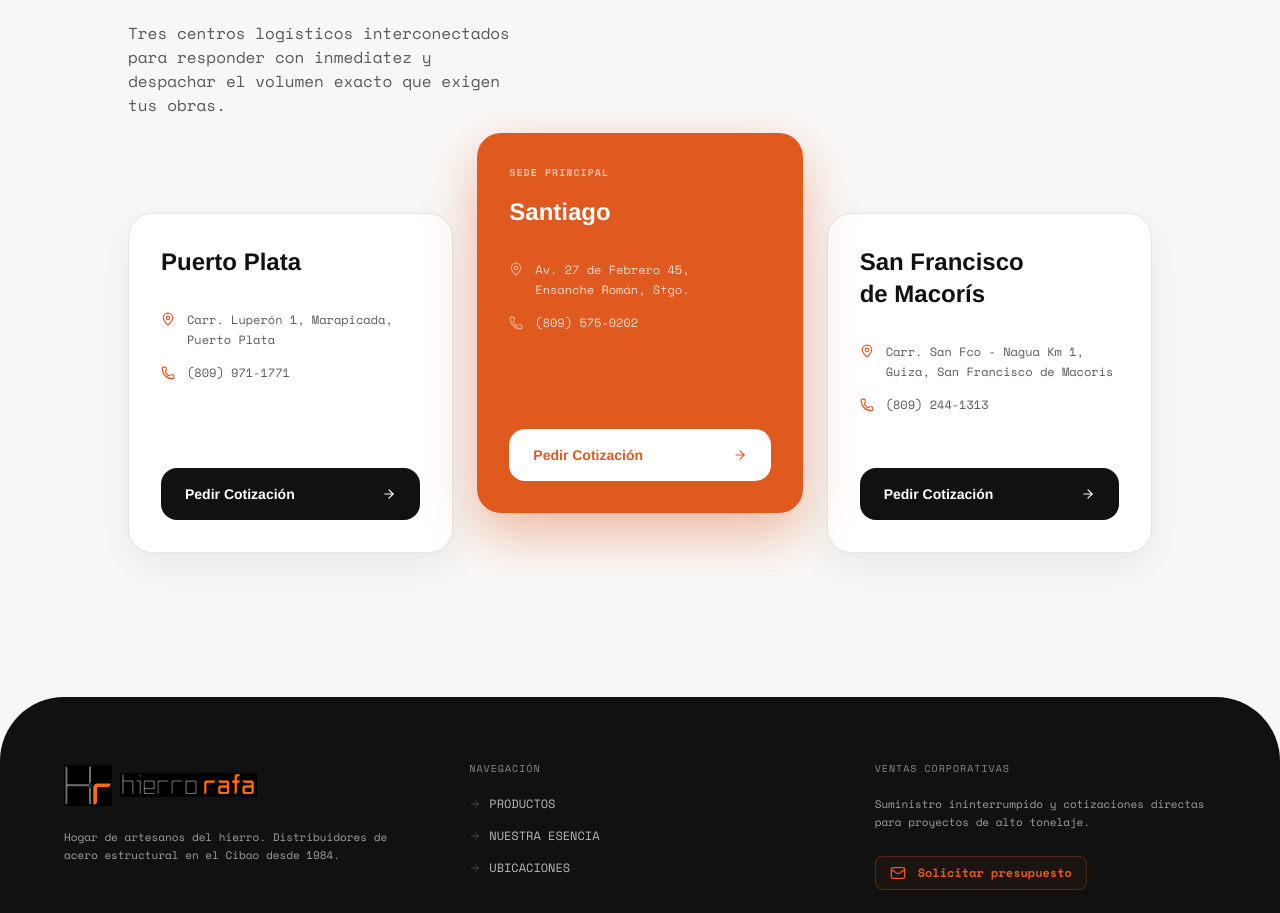
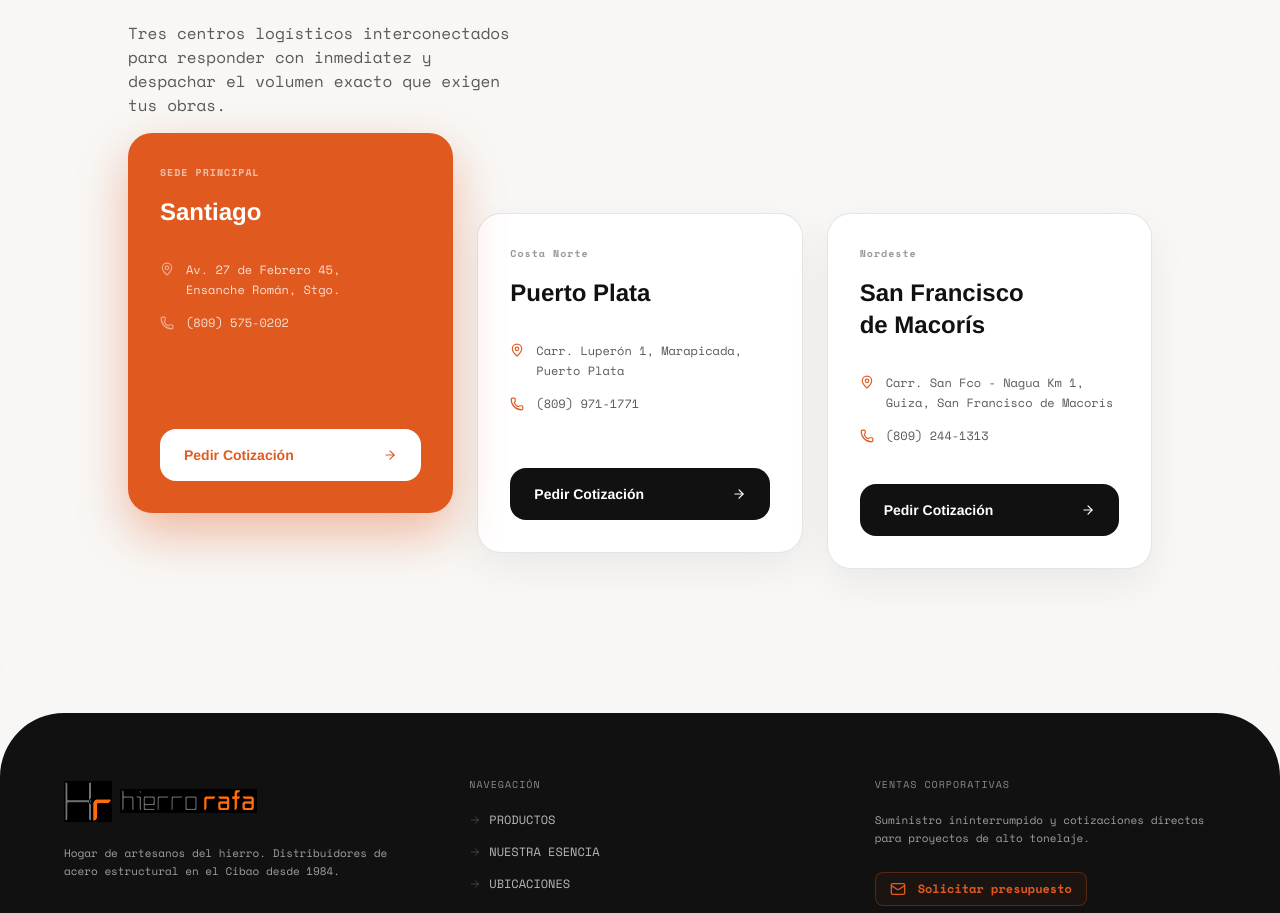
Before and after one commit to alfredmarte/hierro-rafa-elite, a React (Vite) app: page / in a window 1280 px wide. Shown: the part 3864-4777 px from the top of the page. Built offline with nearby package versions, Linux system fonts and the light colour scheme.

Commit message:
refactor(data-layer): Centralizar arreglo de ubicaciones apuntando a brand.json para evitar desincronizaciones

```diff
--- a/src/App.jsx
+++ b/src/App.jsx
@@ -98,11 +98,7 @@ const Logo = ({ inverted = false, className = '' }) => (
 // ─────────────────────────────────────────────────────────────────────
 const BranchRouterModal = ({ isOpen, onClose, onBranchSelect }) => {
   if (!isOpen) return null;
-  const ROUTE_BRANCHES = [
-    { city: 'Santiago', subtitle: 'Cibao Central, Línea Noroeste', whatsapp: '18294513269', isMain: true },
-    { city: 'Puerto Plata', subtitle: 'Costa Norte', whatsapp: '18294513260' },
-    { city: 'San Fco. de Macorís', subtitle: 'Nordeste, Cibao Sur, Samaná', whatsapp: '18092441313' }
-  ];
+  // Eliminado arreglo local. Los datos ahora provienen del JSON maestro (brandData.locations)
   return (
     <div className="fixed inset-0 z-[100] flex items-center justify-center bg-black/60 backdrop-blur-sm p-4 animate-in fade-in duration-200" onClick={onClose}>
       <div className="bg-white rounded-[2rem] w-full max-w-lg shadow-2xl relative overflow-hidden animate-in slide-in-from-bottom-4 duration-300" onClick={e => e.stopPropagation()}>
@@ -148,9 +144,9 @@ const BranchRouterModal = ({ isOpen, onClose, onBranchSelect }) => {
              <span className="font-data text-[10px] text-grayDark uppercase tracking-widest font-bold">O inicia tu cotización vía WhatsApp</span>
              <div className="h-[1px] bg-orange/20 flex-1"></div>
           </div>
-          {ROUTE_BRANCHES.map(b => (
+          {brandData.locations.map(b => (
             <button
-              key={b.city}
+              key={b.name}
               onClick={() => onBranchSelect(b)}
               className="w-full text-left flex items-center justify-between p-4 rounded-xl transition-all group outline-none focus-visible:ring-2 focus-visible:ring-orange bg-white border-2 border-transparent hover:bg-white hover:border-orange/30 hover:shadow-md"
             >
@@ -160,12 +156,12 @@ const BranchRouterModal = ({ isOpen, onClose, onBranchSelect }) => {
                 </div>
                 <div>
                   <div className="flex items-center gap-2 mb-1">
-                    <div className="font-heading font-bold text-lg text-dark leading-none group-hover:text-orange transition-colors">{b.city}</div>
-                    {b.isMain && <span className="px-2 py-0.5 rounded-[4px] bg-orange/10 text-orange border border-orange/20 text-[9px] font-bold tracking-widest uppercase">Matriz</span>}
+                    <div className="font-heading font-bold text-lg text-dark leading-none group-hover:text-orange transition-colors">{b.name}</div>
+                    {b.isHQ && <span className="px-2 py-0.5 rounded-[4px] bg-orange/10 text-orange border border-orange/20 text-[9px] font-bold tracking-widest uppercase">Matriz</span>}
                   </div>
                   {/* Copywriter: Logística Explícita */}
                   <div className="font-data text-[11px] text-grayDark mt-0.5">
-                    <span className="font-bold text-dark">Despachos:</span> {b.subtitle}
+                    <span className="font-bold text-dark">Despachos:</span> {b.coverage}
                   </div>
                 </div>
               </div>
@@ -223,7 +219,7 @@ const Navbar = ({ onOpenRouter, onChangeBranch, selectedBranch }) => {
           <MapPin size={16} className="text-orange" />
           <div className="flex flex-col items-start leading-tight text-left mt-[1px]">
              <span className="text-[8.5px] md:text-[9.5px] text-black/70 font-black leading-none mb-[2px]">{selectedBranch ? 'Sucursal' : 'Zona de envío'}</span>
-             <span className="font-black">{selectedBranch ? selectedBranch.city : 'Elegir'}</span>
+             <span className="font-black">{selectedBranch ? selectedBranch.name : 'Elegir'}</span>
           </div>
         </button>
 
@@ -510,30 +506,7 @@ const Esencia = () => {
 // ─────────────────────────────────────────────────────────────────────
 // Locations
 // ─────────────────────────────────────────────────────────────────────
-const BRANCHES = [
-  {
-    city: 'Puerto Plata',
-    address: 'Carr. Luperón 1, Marapicada,\nPuerto Plata',
-    phone: '(809) 971-1771',
-    whatsapp: '18294513260',
-    theme: 'light'
-  },
-  {
-    city: 'Santiago',
-    subtitle: 'SEDE PRINCIPAL',
-    address: 'Av. 27 de Febrero 45,\nEnsanche Román, Stgo.',
-    phone: '(809) 575-0202',
-    whatsapp: '18294513269',
-    theme: 'orange'
-  },
-  {
-    city: 'San Francisco\nde Macorís',
-    address: 'Carr. San Fco - Nagua Km 1,\nGuiza, San Francisco de Macorís',
-    phone: '(809) 244-1313',
-    whatsapp: '18092441313',
-    theme: 'light'
-  }
-];
+// Eliminado arreglo local. Los datos ahora provienen del JSON maestro (brandData.locations)
 
 const Locations = ({ onBranchSelect, selectedBranch }) => {
   return (
@@ -551,7 +524,7 @@ const Locations = ({ onBranchSelect, selectedBranch }) => {
         </div>
 
         <div className="grid grid-cols-1 md:grid-cols-3 gap-8 md:gap-6 items-start mt-6 md:mt-2">
-          {BRANCHES.map((branch, i) => {
+          {brandData.locations.map((branch, i) => {
             const isOrange = branch.theme === 'orange';
             return (
               <div
@@ -568,7 +541,7 @@ const Locations = ({ onBranchSelect, selectedBranch }) => {
                 )}
 
                 <h3 className={`font-heading font-black text-2xl whitespace-pre-line mb-8 ${isOrange ? 'text-white' : 'text-dark'}`}>
-                  {branch.city}
+                  {branch.name}
                 </h3>
 
                 <div className={`flex items-start gap-3 text-xs font-data mb-4 ${isOrange ? 'text-white/80' : 'text-grayDark'}`}>
--- a/src/data/brand.json
+++ b/src/data/brand.json
@@ -17,28 +17,37 @@
       "id": "santiago",
       "name": "Santiago",
       "isHQ": true,
-      "address": "Av. 27 de Febrero 45, Ensanche Román, Santiago",
+      "address": "Av. 27 de Febrero 45,\nEnsanche Román, Stgo.",
       "phone": "(809) 575-0202",
       "whatsapp": "18294513269",
-      "whatsappUrl": "https://wa.me/18294513269"
+      "whatsappUrl": "https://wa.me/18294513269",
+      "subtitle": "SEDE PRINCIPAL",
+      "coverage": "Cibao Central, Línea Noroeste",
+      "theme": "orange"
     },
     {
       "id": "puerto-plata",
       "name": "Puerto Plata",
       "isHQ": false,
-      "address": "Carr. Luperón 1, Marapicada, Puerto Plata",
+      "address": "Carr. Luperón 1, Marapicada,\nPuerto Plata",
       "phone": "(809) 971-1771",
       "whatsapp": "18294513260",
-      "whatsappUrl": "https://wa.me/18294513260"
+      "whatsappUrl": "https://wa.me/18294513260",
+      "subtitle": "Costa Norte",
+      "coverage": "Costa Norte",
+      "theme": "light"
     },
     {
       "id": "san-francisco",
-      "name": "San Francisco de Macorís",
+      "name": "San Francisco\nde Macorís",
       "isHQ": false,
-      "address": "Carr. San Fco – Nagua Km 1, San Francisco de Macorís",
+      "address": "Carr. San Fco - Nagua Km 1,\nGuiza, San Francisco de Macorís",
       "phone": "(809) 244-1313",
       "whatsapp": "18092441313",
-      "whatsappUrl": "https://wa.me/18092441313"
+      "whatsappUrl": "https://wa.me/18092441313",
+      "subtitle": "Nordeste",
+      "coverage": "Nordeste, Cibao Sur, Samaná",
+      "theme": "light"
     }
   ],
 
```
